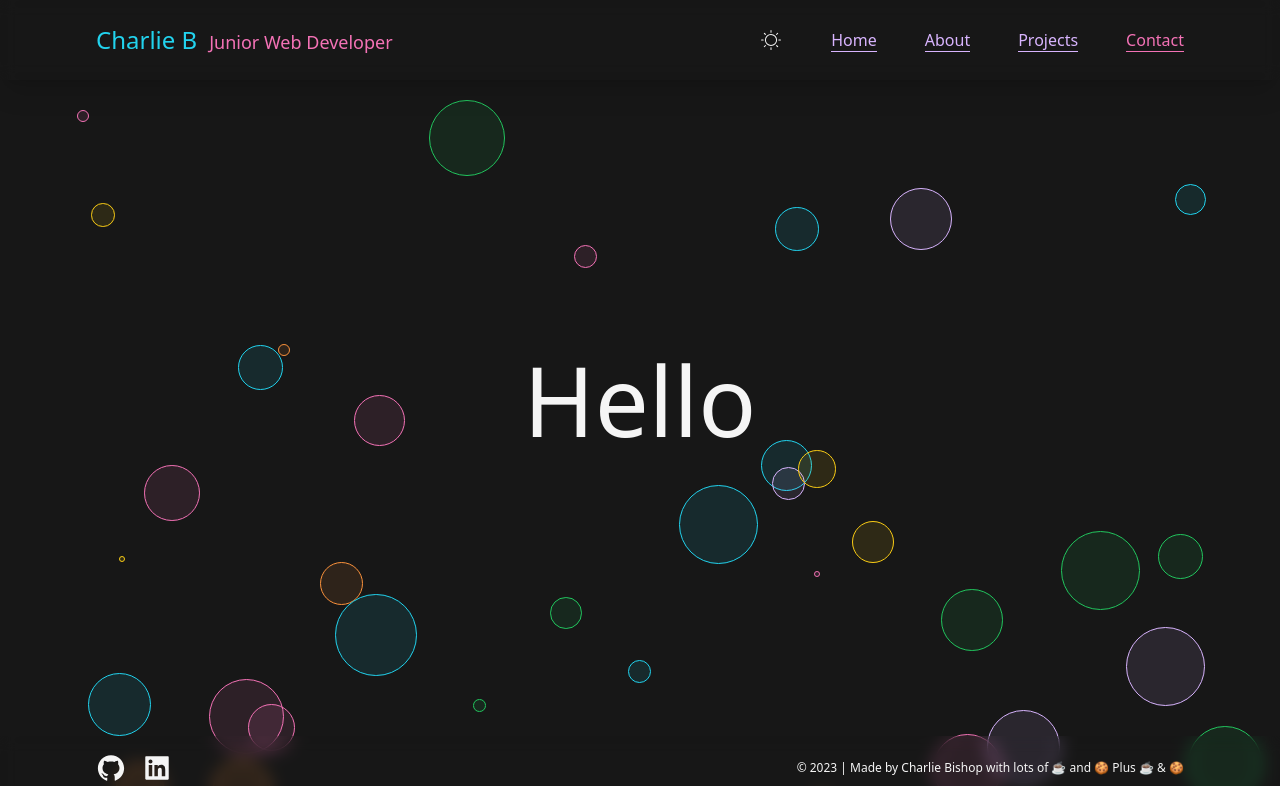
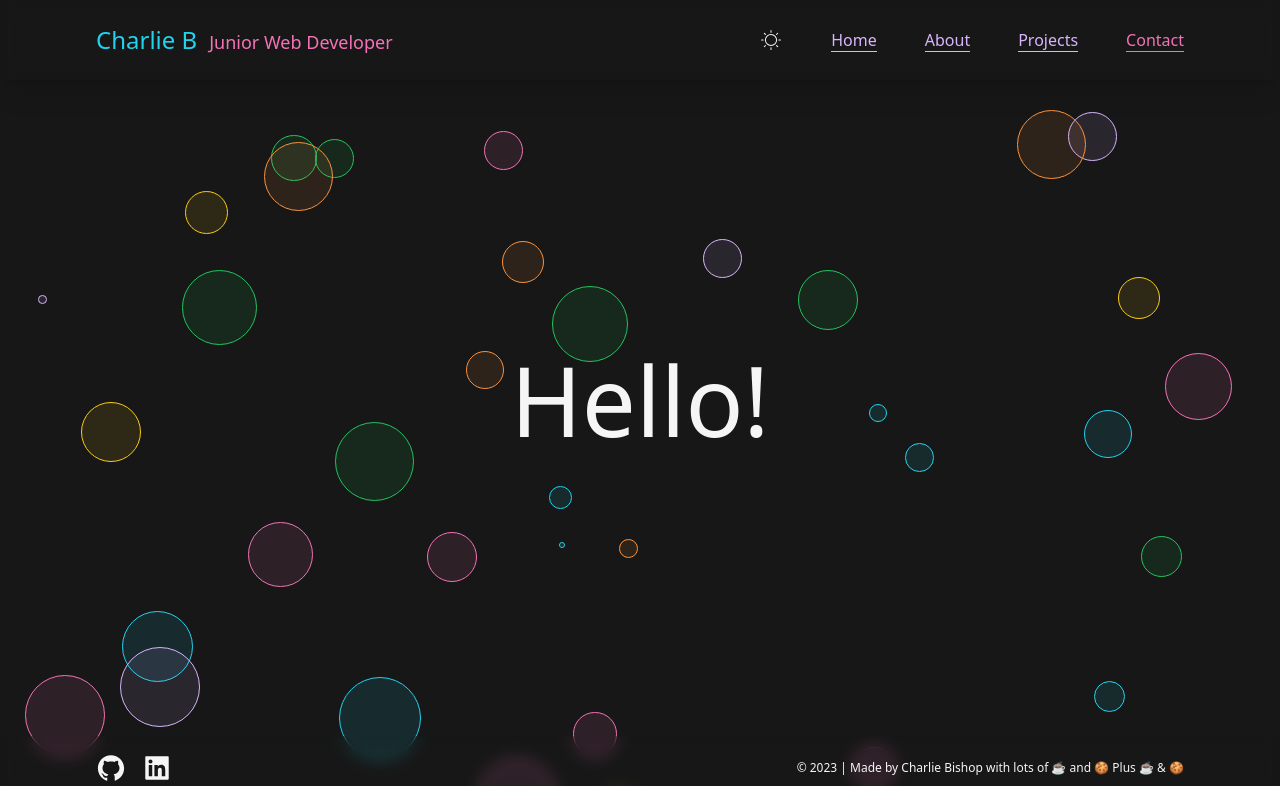
Before and after one commit to charlieBdev/portfolio, a Next.js app: page / in a window 1280 px wide. Shown: the top 786 px of the page. Built offline with nearby package versions, Linux system fonts and the light colour scheme.

Commit message:
chore: update dependencies and fix text in Bubbles component
- Updated Next.js from ^13.5.2 to ^15.4.1 and PostCSS from 8.4.28 to ^8.5.6 in package.json.
- Changed text in Bubbles component from "Hello" to "Hello!" for improved clarity.

```diff
--- a/package.json
+++ b/package.json
@@ -18,8 +18,8 @@
     "eslint": "8.47.0",
     "eslint-config-next": "^13.5.2",
     "framer-motion": "^10.16.4",
-    "next": "^13.5.2",
-    "postcss": "8.4.28",
+    "next": "^15.4.1",
+    "postcss": "^8.5.6",
     "react": "^18.2.0",
     "react-dom": "^18.2.0",
     "react-hook-form": "^7.45.4",
--- a/src/app/Components/Bubbles.jsx
+++ b/src/app/Components/Bubbles.jsx
@@ -68,7 +68,7 @@ export const Bubbles = ({ setActiveLink }) => {
 					opacity: 1 - opacity,
 				}}
 			>
-				<p className='text-8xl relative select-none z-10'>Hello</p>
+				<p className='text-8xl relative select-none z-10'>Hello!</p>
 			</motion.div>
 			<div className='mt-20'>
 				<AnimatePresence>
```
Also changed, not shown: 1 other file (tests, documents, lock files or other folders).
